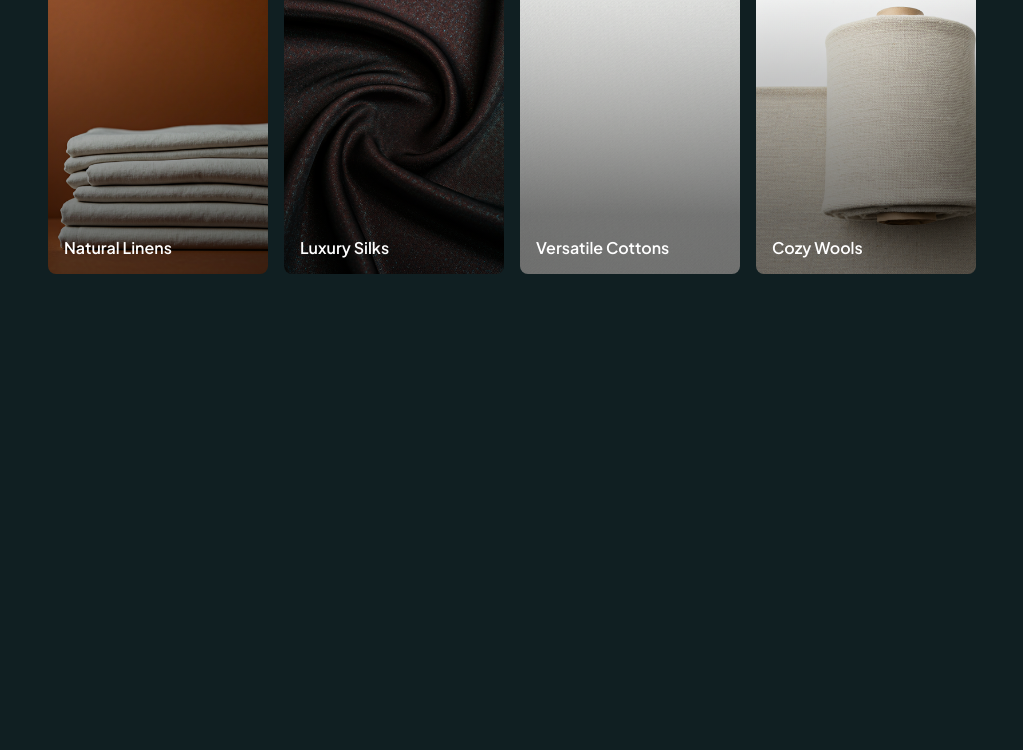
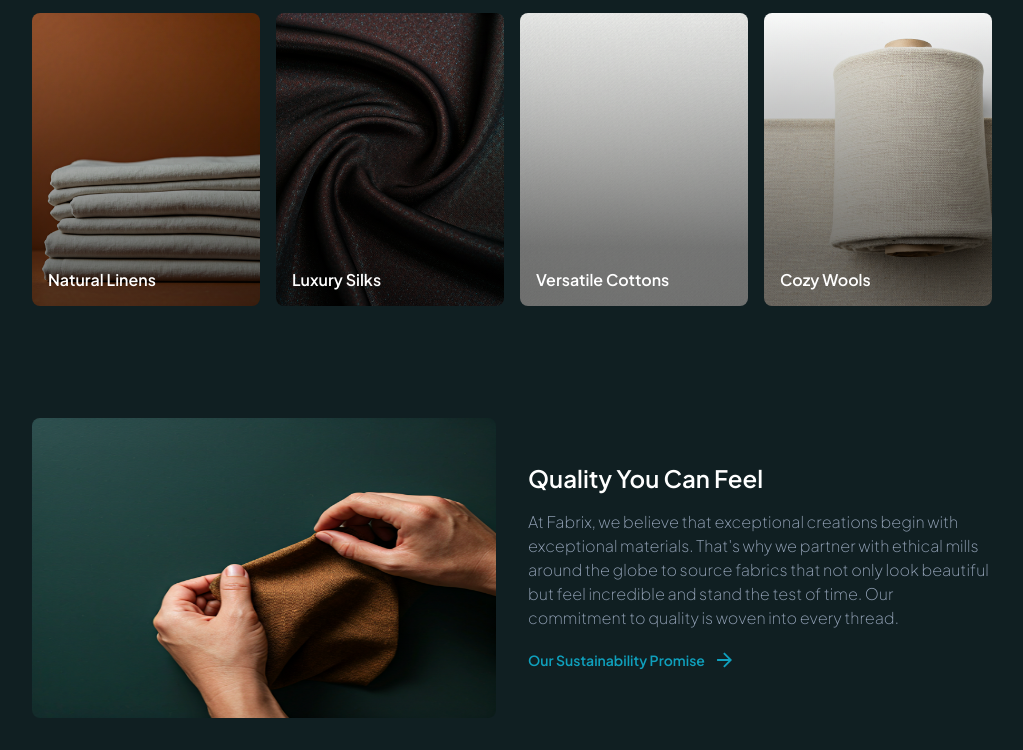
Before and after one commit to fahmirizalbudi/fabrix, a website built with Vite: page index.html in a window 1280 px wide. Shown: the part 703-1453 px from the top of the page, without its empty margins (128-1151 px from the left). Before the commit the page ends 993 px from the top, so only its background shows below. Built offline with nearby package versions, Linux system fonts and the light colour scheme.

Commit message:
feat: create quality section

```diff
--- a/index.html
+++ b/index.html
@@ -50,7 +50,7 @@
           </div>
         </section>
         <section id="fabrics">
-          <div class="fabcrics__header">
+          <div class="fabrics__header">
             <h2 class="fabrics__title">Find Your Perfect Material</h2>
           </div>
           <div class="fabrics__grid">
@@ -68,6 +68,34 @@
             </div>
           </div>
         </section>
+        <section id="quality">
+          <div class="quality__grid">
+            <img
+              src="/quality.png"
+              alt="Quality Illustration"
+              class="quality__illustration"
+            />
+            <div class="quality__text">
+              <h2 class="quality__title">Quality You Can Feel</h2>
+              <p class="quality__description">
+                At Fabrix, we believe that exceptional creations begin with
+                exceptional materials. That's why we partner with ethical mills
+                around the globe to source fabrics that not only look beautiful
+                but feel incredible and stand the test of time. Our commitment
+                to quality is woven into every thread.
+              </p>
+              <a href="#" class="quality__link"
+                >Our Sustainability Promise
+                <img
+                  src="/arrow.svg"
+                  alt="Arrow Icon"
+                  class="quality__link-icon"
+                  width="24.02"
+                  height="28"
+              /></a>
+            </div>
+          </div>
+        </section>
       </main>
     </div>
     <script type="module" src="/src/main.ts"></script>
--- a/src/style.css
+++ b/src/style.css
@@ -5,6 +5,7 @@
   padding: 0;
   box-sizing: border-box;
   font-family: 'Plus Jakarta Sans';
+  scrollbar-width: thin;
 }
 
 body {
@@ -132,7 +133,6 @@ main {
 }
 
 .fabrics__header {
-  padding-inline: 12px;
   padding-top: 20px;
   padding-bottom: 12px;
 }
@@ -146,7 +146,7 @@ main {
 }
 
 .fabrics__grid {
-  padding: 16px;
+  padding-block: 16px;
   gap: 16px;
   display: grid;
   grid-template-columns: repeat(4, minmax(0, 1fr));
@@ -169,3 +169,50 @@ main {
   font-weight: 600;
   font-size: 16px;
 }
+
+.quality__grid {
+  display: grid;
+  grid-template-columns: repeat(2, minmax(0, 1fr));
+  gap: 32px;
+  padding: 32px 0;
+}
+
+.quality__illustration {
+  width: 100%;
+  max-height: 300px;
+  border-radius: 8px;
+}
+
+.quality__text {
+  width: 100%;
+  height: 100%;
+  display: flex;
+  justify-content: center;
+  flex-direction: column;
+  gap: 16px;
+}
+
+.quality__title {
+  color: #FFF;
+  font-weight: 600;
+  line-height: 32px;
+  font-size: 24px;
+}
+
+.quality__description {
+  line-height: 24px;
+  font-size: 16px;
+  color: #94A3B8;
+  font-weight: 200;
+}
+
+.quality__link {
+  display: flex;
+  align-items: center;
+  gap: 8px;
+  color: #0FA0BD;
+  line-height: 20px;
+  font-weight: 600;
+  font-size: 14px;
+  text-decoration: none;
+}
```
Also changed, not shown: public/arrow.svg (added).
